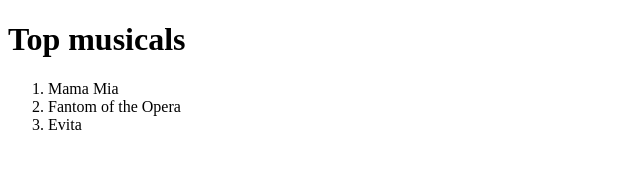
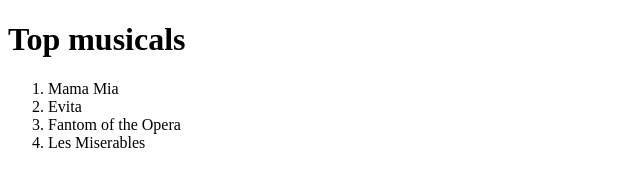
Before and after one commit to olgaKhristo/my_first_git, a plain HTML site: page index.html in a window 1280 px wide. Shown: the whole page, without its empty margins (0-640 px from the left). Drawn offline with Linux system fonts and the light colour scheme.

Commit message:
my second commit

```diff
--- a/index.html
+++ b/index.html
@@ -9,8 +9,9 @@
     <h1> Top musicals</h1>
     <ol>
         <li>Mama Mia</li>
+        <li>Evita</li>
         <li>Fantom of the Opera</li>
-        <li>Evita</li>
+        <li>Les Miserables</li>
     </ol>
 </body>
 </html>
```
